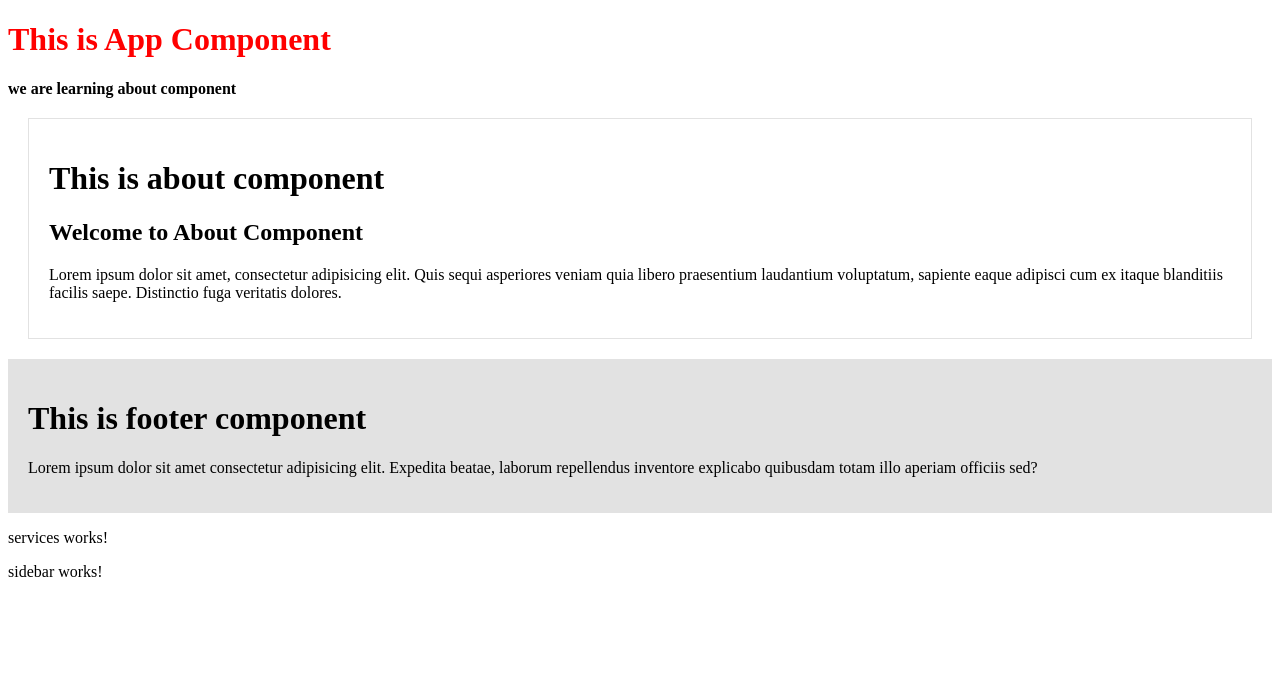
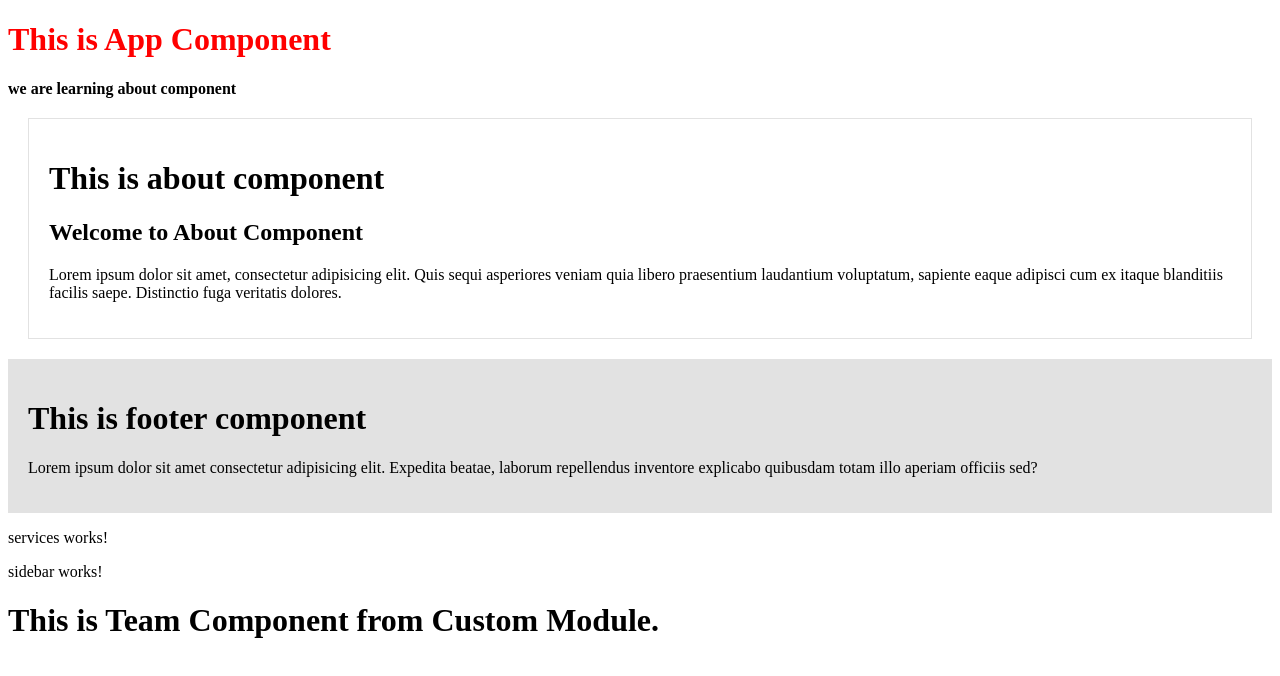
Before and after one commit to Srijan-giri/AngularTutorial, an Angular app in the folder first-project/: page / in a window 1280 px wide. Shown: the top 676 px of the page. Built offline with nearby package versions, Linux system fonts and the light colour scheme.

Commit message:
Module Added

```diff
--- a/first-project/src/app/app.component.html
+++ b/first-project/src/app/app.component.html
@@ -5,3 +5,4 @@
 <footer-component></footer-component>
 <app-services></app-services>
 <app-sidebar></app-sidebar>
+<team-component></team-component>
--- a/first-project/src/app/app.module.ts
+++ b/first-project/src/app/app.module.ts
@@ -8,6 +8,8 @@ import { FooterComponent } from './components/FooterComponent/footer.component';
 import { NavbarComponent } from './components/navbar-component/navbar-component.component';
 import { ServicesComponent } from './components/services/services.component';
 import { SidebarComponent } from './components/sidebar/sidebar.component';
+import { TeamComponent } from './components/team/team.component';
+import { CustomModule } from './modules/custom.module';
 
 
 @NgModule({
@@ -17,11 +19,12 @@ import { SidebarComponent } from './components/sidebar/sidebar.component';
     FooterComponent,
     NavbarComponent,
     ServicesComponent,
-    SidebarComponent
+    SidebarComponent,
   ],
   imports: [
     BrowserModule,
-    AppRoutingModule
+    AppRoutingModule,
+    CustomModule, // component --> declaration cutom.module.ts--->export it ---> imports it in app.module.ts ---> then we can use selector of team in app.component.html
   ],
   providers: [],
   bootstrap: [AppComponent]
--- /dev/null
+++ b/first-project/src/app/components/team/team.component.html
@@ -0,0 +1 @@
+<h1>This is Team Component from Custom Module.</h1>
--- a/first-project/src/index.html
+++ b/first-project/src/index.html
@@ -1,5 +1,6 @@
 <!doctype html>
 <html lang="en">
+
 <head>
   <meta charset="utf-8">
   <title>FirstProject</title>
@@ -7,7 +8,9 @@
   <meta name="viewport" content="width=device-width, initial-scale=1">
   <link rel="icon" type="image/x-icon" href="favicon.ico">
 </head>
+
 <body>
   <app-root></app-root>
 </body>
+
 </html>
--- a/first-project/src/main.ts
+++ b/first-project/src/main.ts
@@ -1,3 +1,6 @@
+
+// Entry Point
+
 import { platformBrowserDynamic } from '@angular/platform-browser-dynamic';
 
 import { AppModule } from './app/app.module';
```
Also changed, not shown: first-project/src/app/components/team/team.component.ts (added, +13 -0 lines), first-project/src/app/modules/custom.module.ts (added, +21 -0 lines), first-project/src/app/components/team/team.component.css (added).
